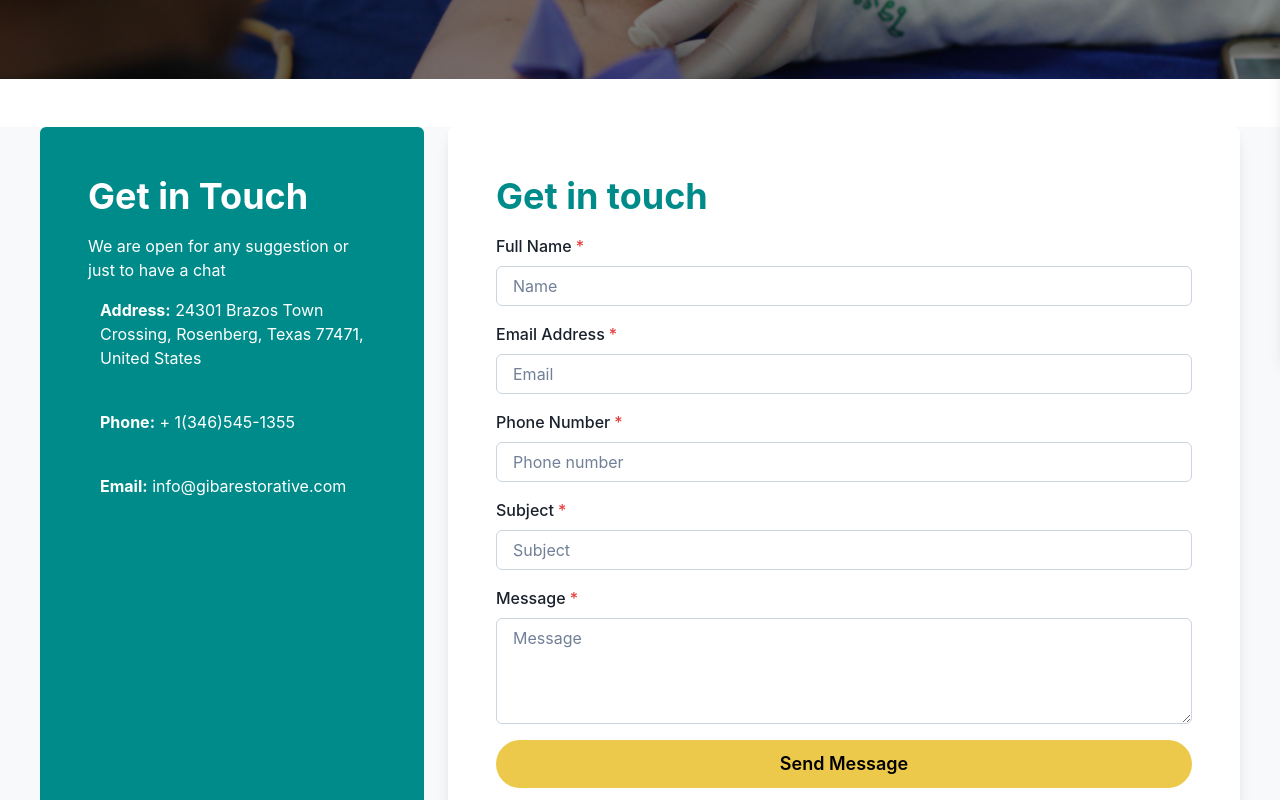
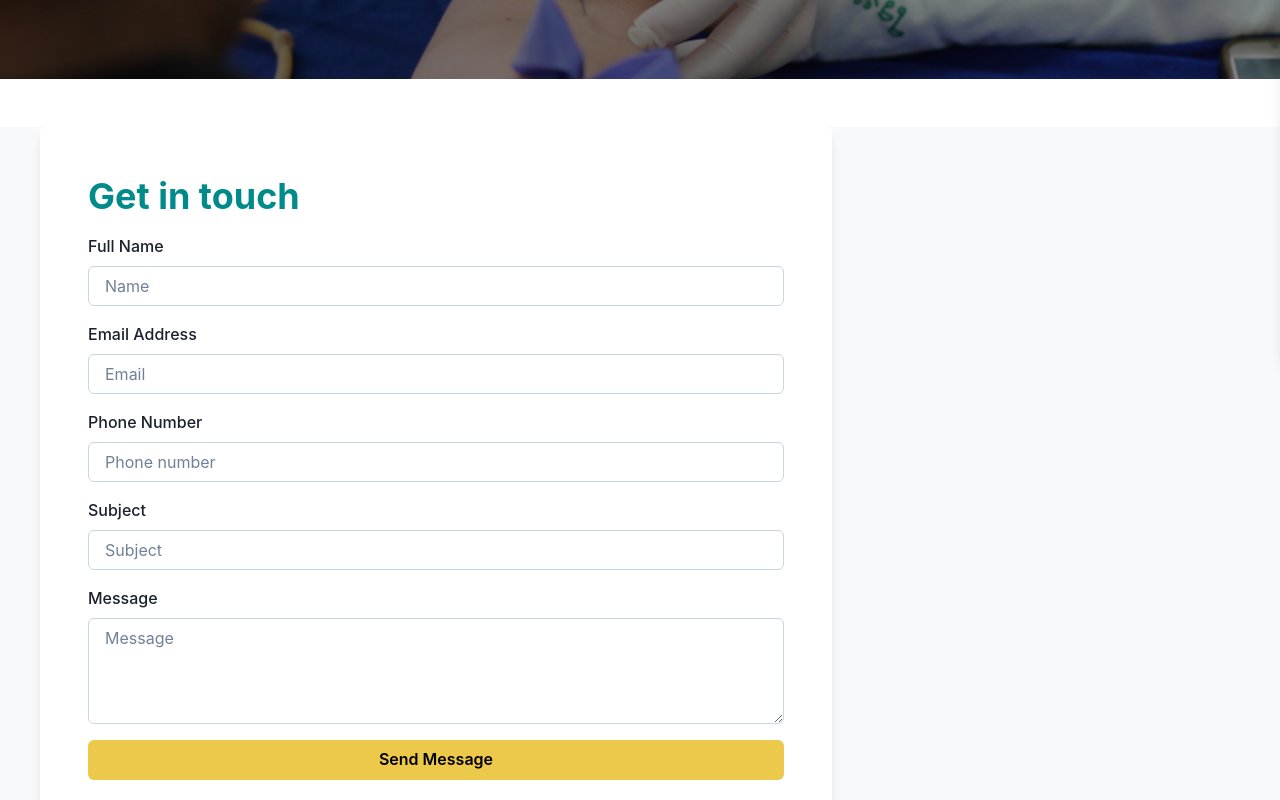
Before and after one commit to oduyemi/gibarestorative, a Next.js app: page /contact in a window 1280 px wide. Shown: the part 440-1240 px from the top of the page. Built offline with nearby package versions, Linux system fonts and the light colour scheme.

Commit message:
Integrate API in contact form

```diff
--- a/src/components/Contact/ContactForm.tsx
+++ b/src/components/Contact/ContactForm.tsx
@@ -1,16 +1,43 @@
 "use client";
-import React, { useState } from "react";
-import { Box, Heading, Text, Input, Button, Textarea, Stack, FormControl, FormLabel, FormErrorMessage, Center } from "@chakra-ui/react";
-import Link from "next/link";
-
+import React, { useState, ChangeEvent, FormEvent } from "react";
+import {
+  Box,
+  Heading,
+  Input,
+  Button,
+  Textarea,
+  Stack,
+  FormControl,
+  FormLabel,
+  FormErrorMessage,
+  Center,
+} from "@chakra-ui/react";
 
 export const ContactForm = () => {
   const [isLoading, setIsLoading] = useState(false);
-    const [formData, setFormData] = useState({ name: "", email: "", phone: "", subject: "", message: "" });
-    const [errors, setErrors] = useState({ name: "", email: "", phone: "", subject: "", message: "" });
+  const [formData, setFormData] = useState({
+    name: "",
+    email: "",
+    phone: "",
+    subject: "",
+    message: "",
+  });
+  const [errors, setErrors] = useState({
+    name: "",
+    email: "",
+    phone: "",
+    subject: "",
+    message: "",
+  });
 
   const validateForm = () => {
-        const formErrors = { name: "", email: "", phone: "", subject: "", message: "" };
+    const formErrors = {
+      name: "",
+      email: "",
+      phone: "",
+      subject: "",
+      message: "",
+    };
     let isValid = true;
 
     if (!formData.name) {
@@ -48,21 +75,43 @@ export const ContactForm = () => {
     return isValid;
   };
 
-        const handleChange = (e: React.ChangeEvent<HTMLInputElement | HTMLTextAreaElement>) => {
+  const handleChange = (e: ChangeEvent<HTMLInputElement | HTMLTextAreaElement>) => {
     setFormData({ ...formData, [e.target.name]: e.target.value });
   };
 
-    const handleSubmit = (e: React.FormEvent) => {
+  const handleSubmit = async (e: FormEvent) => {
     e.preventDefault();
     if (validateForm()) {
       setIsLoading(true);
-            setTimeout(() => {
-                // Simulate sending data
+      try {
+        const response = await fetch("https://giba.vercel.app/api/v1/contact", {
+          method: "POST",
+          headers: {
+            "Content-Type": "application/json",
+          },
+          body: JSON.stringify({
+            fullname: formData.name,
+            email: formData.email,
+            phone: formData.phone,
+            subject: formData.subject,
+            message: formData.message,
+          }),
+        });
+
+        if (!response.ok) {
+          throw new Error("Error sending message");
+        }
+
         setIsLoading(false);
         alert("Message sent successfully");
-            }, 2000);
+        setFormData({ name: "", email: "", phone: "", subject: "", message: "" });
+      } catch {
+        setIsLoading(false);
+        alert("Failed to send message");
+      }
     }
   };
+
 
   return (
     <section className="ftco-section bg-light mt-5">
@@ -74,11 +123,12 @@ export const ContactForm = () => {
                 <Box className="row no-gutters">
                   <Box className="col-lg-8 col-md-7 order-md-last d-flex align-items-stretch">
                     <Box className="contact-wrap w-100 p-md-5 p-4" bg="white" boxShadow="lg" borderRadius="md">
-                                            <Heading as="h3" mb={4} color="#008B8B">Get in touch</Heading>
+                      <Heading as="h3" mb={4} color="#008B8B">
+                        Get in touch
+                      </Heading>
                       <form onSubmit={handleSubmit}>
                         <Stack spacing={4}>
-                                                    <Box display="flex" flexWrap="wrap" gap={4}>
-                                                        <FormControl id="name" isRequired isInvalid={!!errors.name}>
+                          <FormControl id="name" isInvalid={!!errors.name}>
                             <FormLabel>Full Name</FormLabel>
                             <Input
                               type="text"
@@ -91,7 +141,7 @@ export const ContactForm = () => {
                             />
                             {errors.name && <FormErrorMessage>{errors.name}</FormErrorMessage>}
                           </FormControl>
-                                                        <FormControl id="email" isRequired isInvalid={!!errors.email}>
+                          <FormControl id="email" isInvalid={!!errors.email}>
                             <FormLabel>Email Address</FormLabel>
                             <Input
                               type="email"
@@ -104,7 +154,7 @@ export const ContactForm = () => {
                             />
                             {errors.email && <FormErrorMessage>{errors.email}</FormErrorMessage>}
                           </FormControl>
-                                                        <FormControl id="phone" isRequired isInvalid={!!errors.phone}>
+                          <FormControl id="phone" isInvalid={!!errors.phone}>
                             <FormLabel>Phone Number</FormLabel>
                             <Input
                               type="number"
@@ -117,8 +167,7 @@ export const ContactForm = () => {
                             />
                             {errors.phone && <FormErrorMessage>{errors.phone}</FormErrorMessage>}
                           </FormControl>
-                                                    </Box>
-                                                    <FormControl id="subject" isRequired isInvalid={!!errors.subject}>
+                          <FormControl id="subject" isInvalid={!!errors.subject}>
                             <FormLabel>Subject</FormLabel>
                             <Input
                               type="text"
@@ -131,7 +180,7 @@ export const ContactForm = () => {
                             />
                             {errors.subject && <FormErrorMessage>{errors.subject}</FormErrorMessage>}
                           </FormControl>
-                                                    <FormControl id="message" isRequired isInvalid={!!errors.message}>
+                          <FormControl id="message" isInvalid={!!errors.message}>
                             <FormLabel>Message</FormLabel>
                             <Textarea
                               name="message"
@@ -144,54 +193,11 @@ export const ContactForm = () => {
                             />
                             {errors.message && <FormErrorMessage>{errors.message}</FormErrorMessage>}
                           </FormControl>
-                                                    <Box>
-                                                        <Button
-                                                            type="submit"
-                                                            colorScheme="yellow"
-                                                            size="lg"
-                                                            width="full"
-                                                            fontWeight="semibold"
-                                                            borderRadius="full"
-                                                            transition="all 0.3s ease"
-                                                            isLoading={isLoading}
-                                                            loadingText="Sending..."
-                                                            // _hover={{ bg: "gray.300", color: "black" }}
-                                                        >
+                          <Button type="submit" colorScheme="yellow" isLoading={isLoading} loadingText="Sending...">
                             Send Message
                           </Button>
-                                                    </Box>
                         </Stack>
                       </form>
-                                        </Box>
-                                    </Box>
-                                    <Box className="col-lg-4 col-md-5 d-flex align-items-stretch">
-                                        <Box className="info-wrap w-100 p-md-5 p-4" bg="#008B8B" color="white" borderRadius="md">
-                                            <Heading as="h3" mb={4}>Get in Touch</Heading>
-                                            <Text mb={4}>We are open for any suggestion or just to have a chat</Text>
-                                            <Box className="dbox w-100 d-flex align-items-start mb-4">
-                                                <Box className="icon d-flex align-items-center justify-content-center" mr={3}>
-                                                    <span className="fa fa-map-marker"></span>
-                                                </Box>
-                                                <Box className="text">
-                                                    <Text><strong>Address:</strong> 24301 Brazos Town Crossing, Rosenberg, Texas 77471, United States</Text>
-                                                </Box>
-                                            </Box>
-                                            <Box className="dbox w-100 d-flex align-items-center mb-4">
-                                                <Box className="icon d-flex align-items-center justify-content-center" mr={3}>
-                                                    <span className="fa fa-phone"></span>
-                                                </Box>
-                                                <Box className="text">
-                                                    <Text><strong>Phone:</strong> <Link href="tel://1346545-1355">+ 1(346)545-1355</Link></Text>
-                                                </Box>
-                                            </Box>
-                                            <Box className="dbox w-100 d-flex align-items-center mb-4">
-                                                <Box className="icon d-flex align-items-center justify-content-center" mr={3}>
-                                                    <span className="fa fa-paper-plane"></span>
-                                                </Box>
-                                                <Box className="text">
-                                                    <Text><strong>Email:</strong> <Link href="mailto:info@gibarestorative.com">info@gibarestorative.com</Link></Text>
-                                                </Box>
-                                            </Box>
                     </Box>
                   </Box>
                 </Box>
```
Lines whose indentation alone changed are shown as unchanged.
